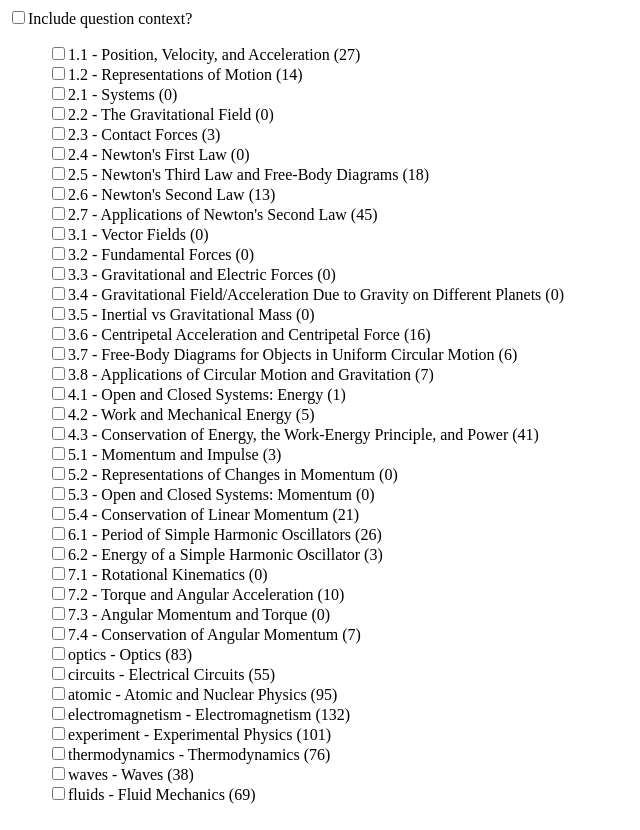
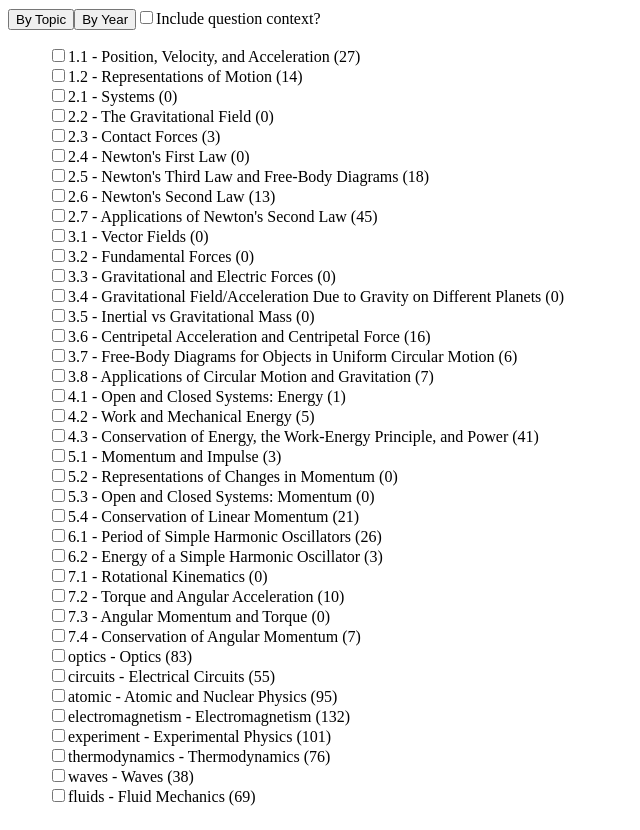
Before and after one commit to MrScislowski/ap-physics-question-bank, a React (Create React App) app: page / in a window 1280 px wide. Shown: the whole page, without its empty margins (0-640 px from the left). Built offline with nearby package versions, Linux system fonts and the light colour scheme.

Commit message:
implement basic year filtering

```diff
--- a/src/App.js
+++ b/src/App.js
@@ -1,6 +1,8 @@
 import { useState } from 'react';
 import { QuestionSet } from './QuestionSet';
 import { TopicSelector } from './TopicSelector';
+import { ModeSelector } from './ModeSelector';
+import { DataFrame } from './DataFrame';
 
 import styled from 'styled-components';
 
@@ -11,9 +13,13 @@ let topicList = require("./assets/APTopicNames.json");
 
 function App() {
 
+  // topic, year, searchString
+  const [filterMode, setFilterMode] = useState('topic');
+
   return (
     <>
-    <TopicSelector questionList={questionList} topicList={topicList} />
+    <ModeSelector setFilterMode={setFilterMode} />
+    <DataFrame filterMode={filterMode} questionList={questionList} topicList={topicList} />
     </>
   );
 }
--- /dev/null
+++ b/src/DataFrame.js
@@ -0,0 +1,25 @@
+import { TopicSelector } from './TopicSelector';
+import { YearSelector } from './YearSelector';
+
+// is this just for react native...? should i be using a web app version...?
+// (the example with react navigation just look so good that I don't want to mess with
+// <a> or <ul> tabs myself...)
+
+// https://reactnavigation.org/docs/getting-started/
+// https://dev.to/sokaribosenibo/how-to-create-a-bottom-tab-navigator-using-react-navigation-in-react-native-4ff1
+
+
+import styled from 'styled-components';
+
+export const DataFrame = (props) => {
+  const filterMode = props.filterMode;
+  let questionList = props.questionList;
+  const topicList = props.topicList;
+
+  return (
+    <>
+      { filterMode === 'topic' && <TopicSelector questionList={questionList} topicList={topicList} /> }
+      { filterMode === 'year' && <YearSelector questionList={questionList} topicList={topicList} /> }
+    </>
+  )
+}
--- a/src/ModeSelector.js
+++ b/src/ModeSelector.js
@@ -1,9 +1,21 @@
+
+// is this just for react native...? should i be using a web app version...?
+// (the example with react navigation just look so good that I don't want to mess with
+// <a> or <ul> tabs myself...)
 
 // https://reactnavigation.org/docs/getting-started/
+// https://dev.to/sokaribosenibo/how-to-create-a-bottom-tab-navigator-using-react-navigation-in-react-native-4ff1
 
 
 import styled from 'styled-components';
 
 export const ModeSelector = (props) => {
+  const setFilterMode = props.setFilterMode;
 
+  return (
+    <>
+      <button onClick={() => {setFilterMode('topic')}}> By Topic </button>
+      <button onClick={() => {setFilterMode('year')}}> By Year </button>
+    </>
+  )
 }
--- /dev/null
+++ b/src/YearSelector.js
@@ -0,0 +1,64 @@
+import { useState } from 'react';
+
+import styled from 'styled-components';
+import { QuestionSet } from './QuestionSet';
+
+const CheckboxList = styled.ul`
+  list-style-type: none;
+`;
+
+
+
+const filterQuestionsByYear = (allQuestions, selectedYears) => {
+  return allQuestions.filter(question => selectedYears.includes(question.year));;
+}
+
+export const YearSelector = (props) => {
+  let topicList = props.topicList;
+  const questionList = props.questionList;
+
+  let availableYears = questionList.reduce((prev, cur) => {
+    prev.add(cur.year);
+    return prev;
+  }, new Set());
+
+  availableYears = Array.from(availableYears);
+
+  const [checkboxesState, setCheckboxesState] = useState(new Array(topicList.length).fill(false));
+
+
+  const selectedYears = availableYears.filter((element, index) => checkboxesState[index] === true);
+  const filteredQuestions = filterQuestionsByYear(questionList, selectedYears);
+
+  const handleCheckboxChange = (position) => {
+    const updatedCheckedState = checkboxesState.map((item, index) =>
+    index === position ? !item : item);
+    setCheckboxesState(updatedCheckedState);
+  }
+
+
+  return (
+    <>
+      <CheckboxList>
+      {availableYears.map((year, index) => {
+        return (
+          <li key={`custom-checkbox-${index}`}>
+          <input
+            type="checkbox"
+            id={`custom-checkbox-${index}`}
+            name={year}
+            value={year}
+            checked={checkboxesState[index]}
+            onChange={() =>
+              handleCheckboxChange(index)}
+          />
+          <label htmlFor={`custom-checkbox-${index}`}>{year}</label>
+          </li>
+        );
+      })}
+      </CheckboxList>
+
+      <QuestionSet questionList={filteredQuestions} />
+    </>
+  );
+}
```
Also changed, not shown: 1 other file (tests, documents, lock files or other folders).
